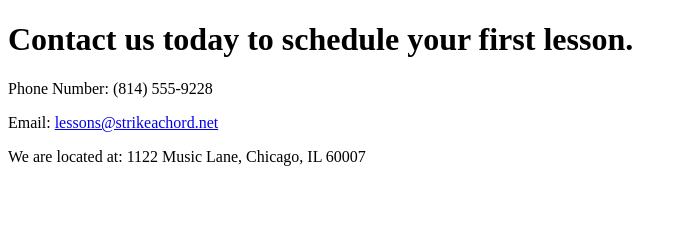
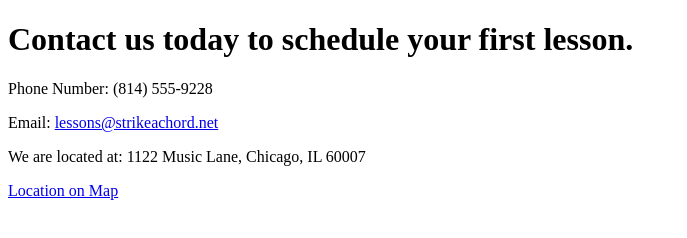
Before and after one commit to ItzNotDD3/Ch3-Lab1, a plain HTML site: page contact.html in a window 1280 px wide. Shown: the whole page, without its empty margins (0-687 px from the left). Drawn offline with Linux system fonts and the light colour scheme.

Commit message:
Update contact.html

```diff
--- a/contact.html
+++ b/contact.html
@@ -10,3 +10,5 @@
     <p>Phone Number: (814) 555-9228</p>
     <p>Email: <a href="mailto:lessons@strikeachord.net">lessons@strikeachord.net</a></p>
     <p>We are located at: 1122 Music Lane, Chicago, IL 60007</p>
+<p><a href="<iframe src="https://www.google.com/maps/embed?pb=!1m18!1m12!1m3!1d47430.531193889576!2d-88.02771255899697!3d42.01297480080333!2m3!1f0!2f0!3f0!3m2!1i1024!2i768!4f13.1!3m3!1m2!1s0x880fb1c87fb312c1%3A0x74fc2bccb9ea251e!2sElk%20Grove%20Village%2C%20IL%2060007!5e0!3m2!1sen!2sus!4v1663691820472!5m2!1sen!2sus" width="600" height="450" style="border:0;" allowfullscreen="" loading="lazy" referrerpolicy="no-referrer-when-downgrade"></iframe">
+  Location on Map</a></p>
```
